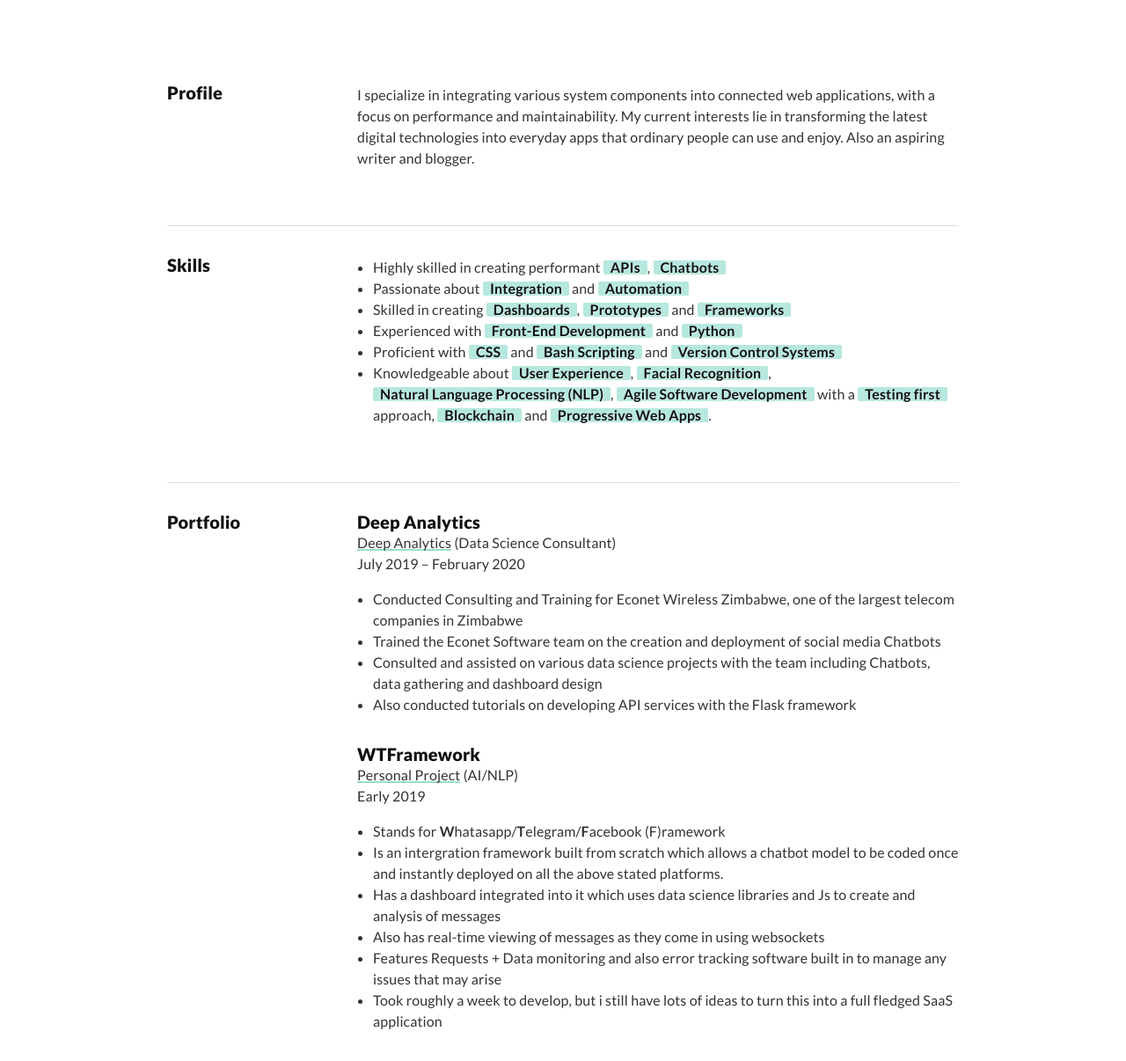
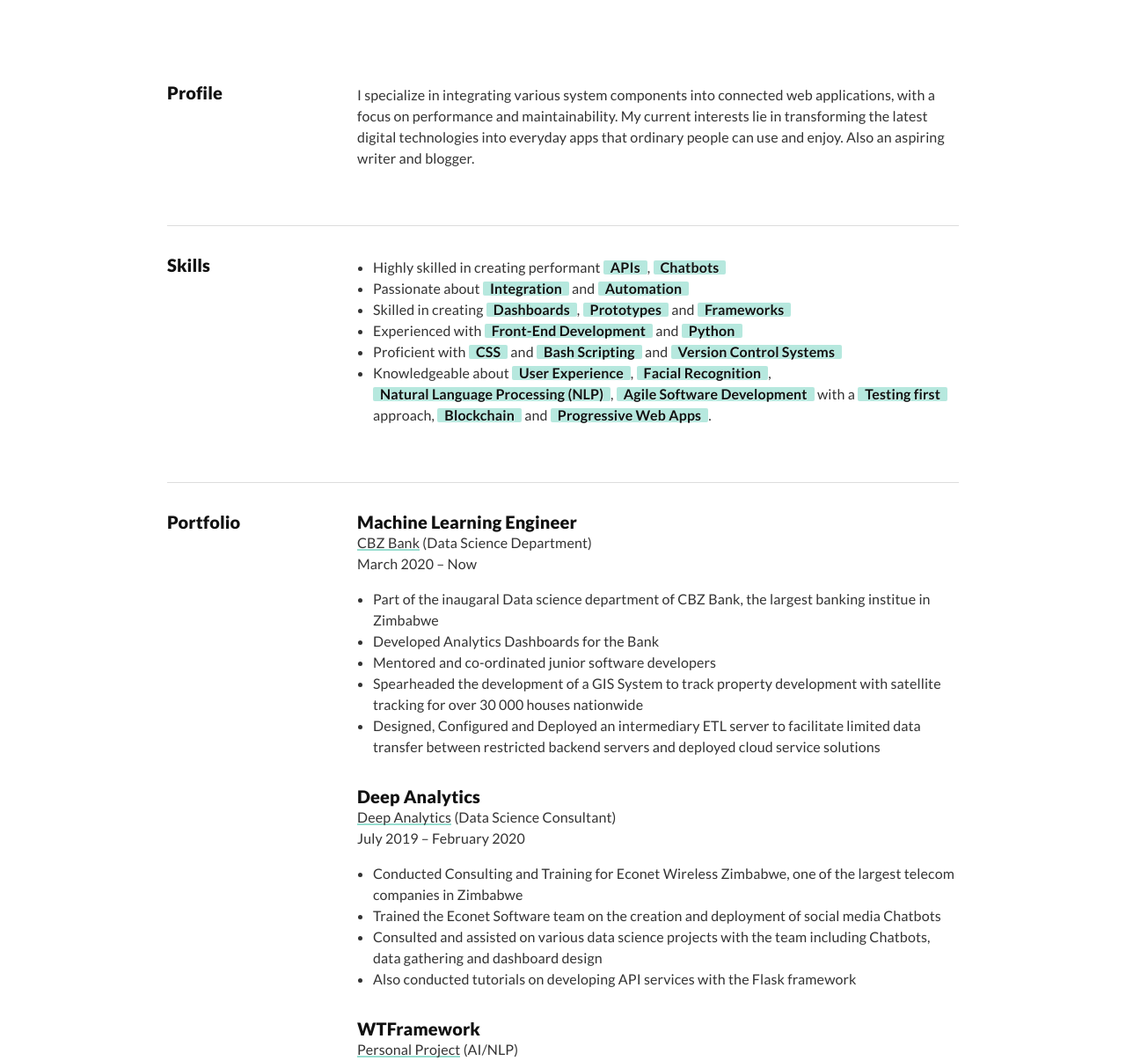
Before and after one commit to Shamwayne/Shamwayne.github.io, a plain HTML site: page index.html in a window 1280 px wide. Shown: the part 405-1611 px from the top of the page at 88% size. Drawn offline with nearby package versions, Linux system fonts and the light colour scheme.

Commit message:
Update index.html

```diff
--- a/index.html
+++ b/index.html
@@ -40,7 +40,7 @@
             Shingai<br>
             Shamu
           </span>
-          <span class="Title-sub">Jr Software Consultant</span>
+          <span class="Title-sub">Machine Learning Engineer</span>
         </h1>
       </a>
     </div>
@@ -77,6 +77,17 @@
   <section class="l-Section">
     <h2 class="l-Section-title h3">Portfolio</h2>
     <div class="l-Section-content">
+
+      <h3>Machine Learning Engineer</h3>
+      <a class="u-link" href="https://cbz.co.zw/" target="_blank">CBZ Bank</a> (Data Science Department)<br> March 2020 – Now
+      <ul>
+        <li>Part of the inaugaral Data science department of CBZ Bank, the largest banking institue in Zimbabwe</li>
+        <li>Developed Analytics Dashboards for the Bank</li>
+        <li>Mentored and co-ordinated junior software developers</li>
+        <li>Spearheaded the development of a GIS System to track property development with satellite tracking for over 30 000 houses nationwide</li>
+        <li>Designed, Configured and Deployed an intermediary ETL server to facilitate limited data transfer between restricted backend servers and deployed cloud service solutions</li>
+      </ul>
+
       <h3>Deep Analytics</h3>
       <a class="u-link" href="https://deepanalytics.ai/" target="_blank">Deep Analytics</a> (Data Science Consultant)<br> July 2019 – February 2020
       <ul>
```
